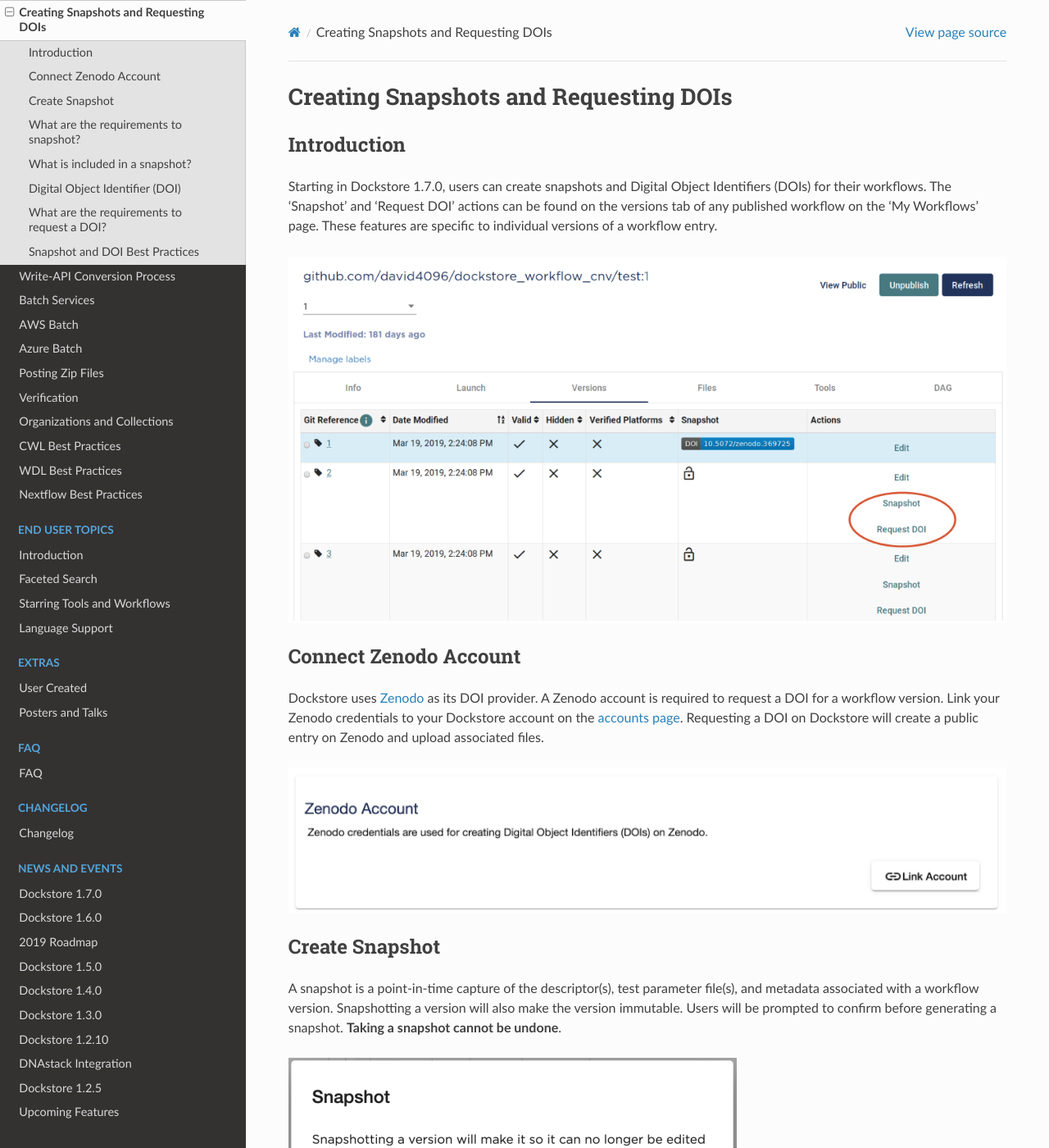
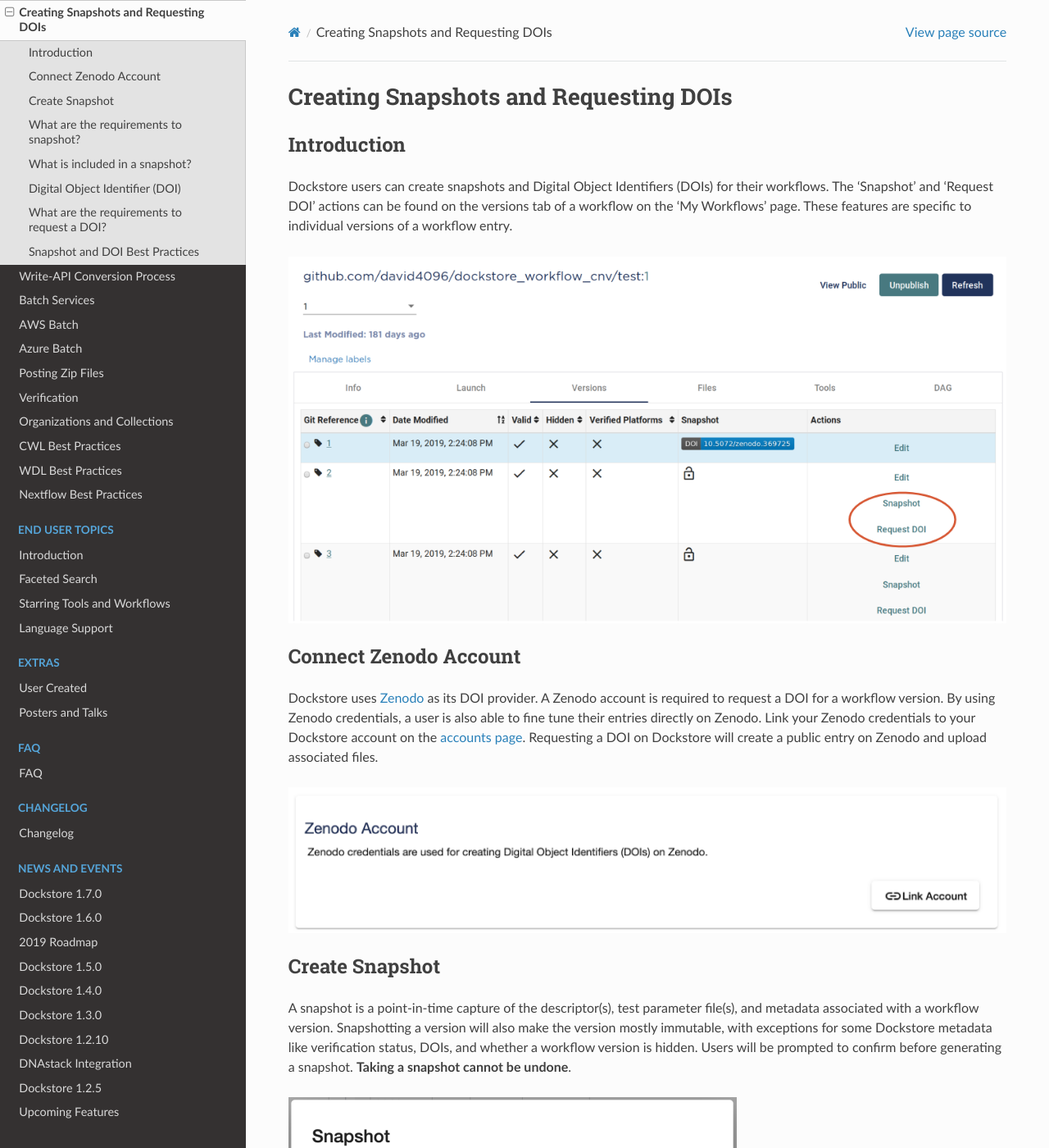
Before and after one commit to dockstore/dockstore-documentation, a Sphinx documentation site: the page built from docs/advanced-topics/snapshot-and-doi.rst, in a window 1280 px wide and 1400 px high. Shown: the whole window at 82% size. Built offline with Sphinx 7.4.7 and the Read the Docs theme 2.0.0, drawn with Linux system fonts in a browser that asks for light colours; some of the changed text lies outside the part shown.

Commit message:
requested changes

```diff
--- a/docs/advanced-topics/snapshot-and-doi.rst
+++ b/docs/advanced-topics/snapshot-and-doi.rst
@@ -3,9 +3,9 @@
 
 Introduction
 ------------------
-Starting in Dockstore 1.7.0, users can create snapshots and Digital
+Dockstore users can create snapshots and Digital
 Object Identifiers (DOIs) for their workflows. The ‘Snapshot’ and
-‘Request DOI’ actions can be found on the versions tab of any published
+‘Request DOI’ actions can be found on the versions tab of a
 workflow on the ‘My Workflows’ page. These features are specific to
 individual versions of a workflow entry.
 
@@ -16,7 +16,8 @@
 Connect Zenodo Account
 ----------------------
 Dockstore uses `Zenodo <http://about.zenodo.org/>`__ as its DOI provider. A Zenodo account is
-required to request a DOI for a workflow version. Link your Zenodo credentials to your Dockstore account on the
+required to request a DOI for a workflow version. By using Zenodo credentials, a user is also able to fine tune
+their entries directly on Zenodo. Link your Zenodo credentials to your Dockstore account on the
 `accounts page <https://dockstore.org/accounts?tab=accounts>`__. Requesting a DOI on Dockstore will
 create a public entry on Zenodo and upload associated files.
 
@@ -28,7 +29,9 @@
 ----------------
 A snapshot is a point-in-time capture of the descriptor(s), test parameter file(s),
 and metadata associated with a workflow version. Snapshotting a version will also
-make the version immutable. Users will be prompted to confirm before generating a snapshot.
+make the version mostly immutable, with exceptions for some Dockstore metadata
+like verification status, DOIs, and whether a workflow version is hidden.
+Users will be prompted to confirm before generating a snapshot.
 **Taking a snapshot cannot be undone**.
 
 .. image:: ../assets/images/docs/snapshot_doi/snapshot.png
@@ -69,7 +72,7 @@
 
 The user will be prompted to confirm before creating a DOI, we strongly recommend following the best practices for workflow descriptor language
 before generating a DOI. The version snapshot and DOI on Dockstore can’t be changed, however metadata editing
-may be allowed directly through Zendo, but this is limited. **A DOI request cannot be undone.**
+may be allowed directly through Zendo, but this is limited. **A Dockstore DOI request cannot be undone.**
 
 .. image:: ../assets/images/docs/snapshot_doi/request_doi_2.png
    :scale: 50 %
```
Also changed, not shown: other parts of docs/advanced-topics/snapshot-and-doi.rst (+1 -1 lines).
